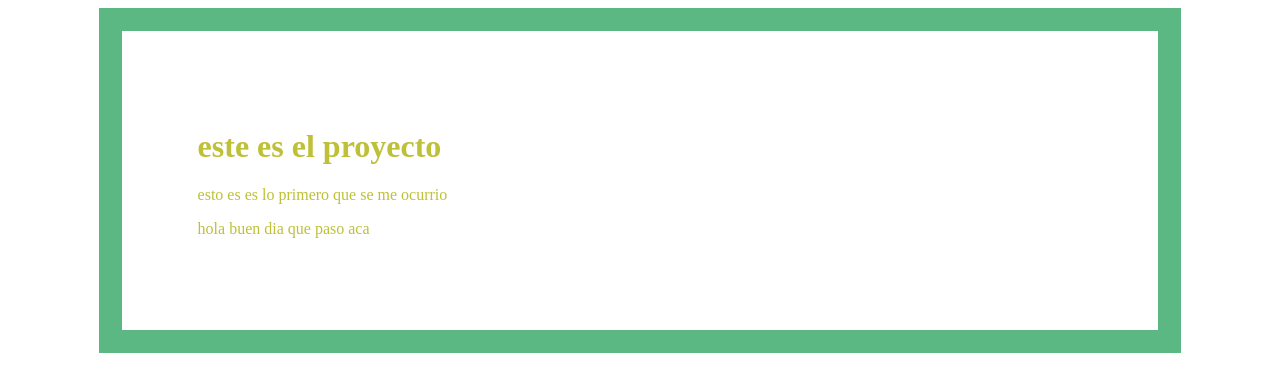
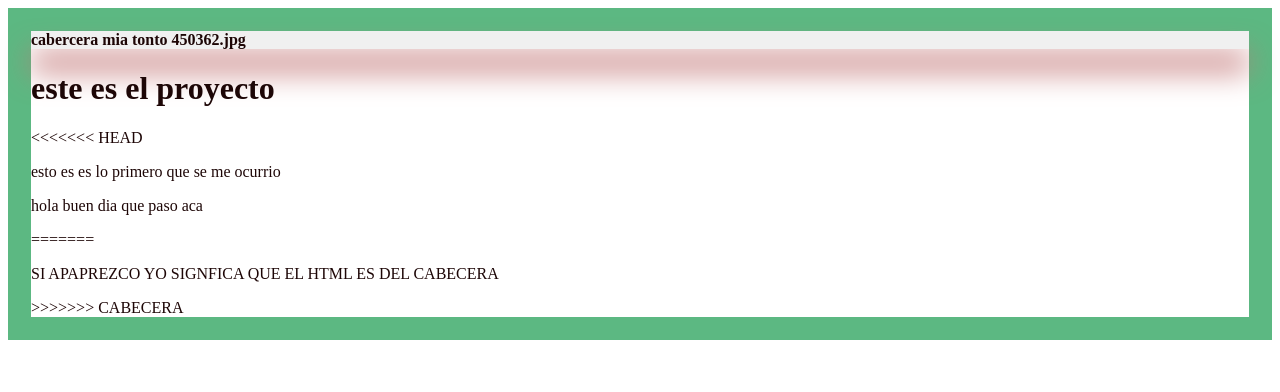
Before and after one commit to santiagorivader/my-proyecto, a plain HTML site: page proyecto1/post.html in a window 1280 px wide. Drawn offline with Linux system fonts and the light colour scheme; files that its build step writes are made by us from their sources.

Commit message:
cambios aplicado2.0

```diff
--- a/proyecto1/css/topo.css
+++ b/proyecto1/css/topo.css
@@ -6,11 +6,24 @@ body {
 
 }
 #container{
+<<<<<<< HEAD
 
     width: 70%; color: rgb(190, 192, 55);
+=======
+    width: 70%; color: rgb(29, 6, 6);
+>>>>>>> CABECERA
     padding: 2cm;
     text-align: left;
     border: 23px solid #5cb882;
     margin: 0 auto;
 
 }
+#CABECERA{
+    background-color: rgb(240, 240, 240); size: 22px 14px 40px 0px;
+
+    box-shadow: 0px 22px 30px 0px rgb(194, 117, 117);
+    margin: 2%;
+    padding: 0,5em;
+    margin: 0%;
+    font-weight: bold;
+}
--- a/proyecto1/post.html
+++ b/proyecto1/post.html
@@ -11,11 +11,21 @@
 </head>
 <body>
 <div id="container">
+    <div id="CABECERA">
+        cabercera mia tonto
+        <picture>450362.jpg</picture>
+
+    </div>
     <div id="post">
         <h1>este es el proyecto </h1>
+<<<<<<< HEAD
         <p>esto es es lo primero que se me ocurrio</p>
         <p>hola buen dia que paso aca</p>
         <link rel="import" href="https://wallpaperaccess.com/download/1920-x-1080-windows-7220928">
+=======
+        <p>SI APAPREZCO YO SIGNFICA QUE EL HTML ES DEL CABECERA</p>
+
+>>>>>>> CABECERA
 
     </div>
 </div>
```
